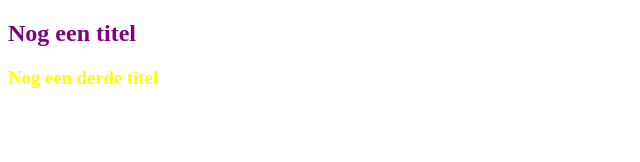
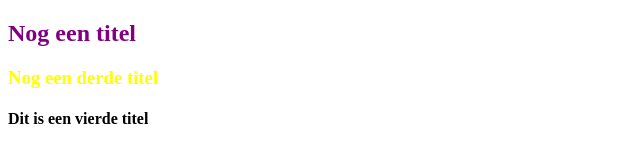
Before and after one commit to verhulstd/syntratest1, a plain HTML site: page index.html in a window 1280 px wide. Shown: the whole page, without its empty margins (0-640 px from the left). Drawn offline with Linux system fonts and the light colour scheme.

Commit message:
added H4

```diff
--- a/index.html
+++ b/index.html
@@ -10,5 +10,6 @@
   <body>
     <h2>Nog een titel</h2>
     <h3>Nog een derde titel</h3>
+    <h4>Dit is een vierde titel</h4>
   </body>
 </html>
```
